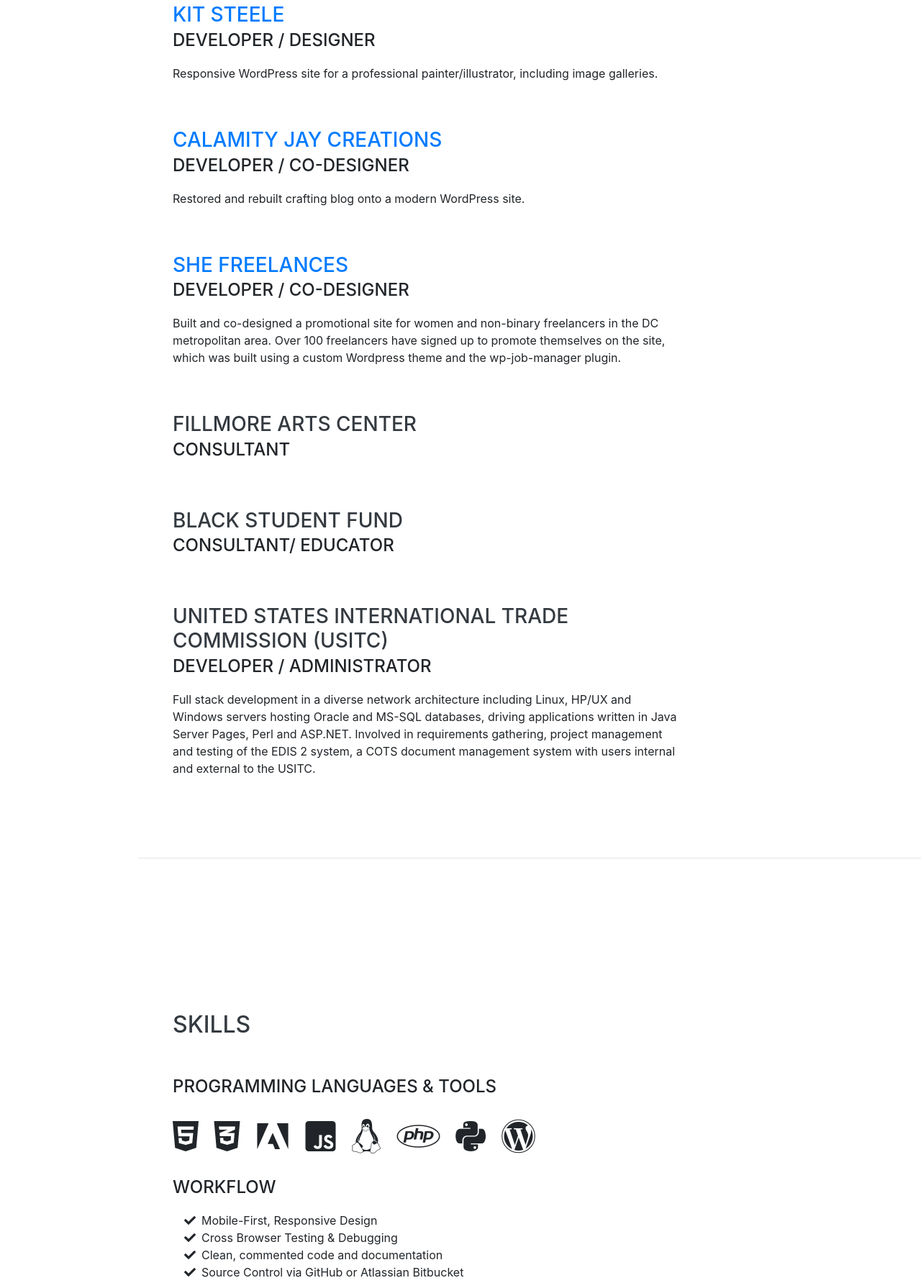
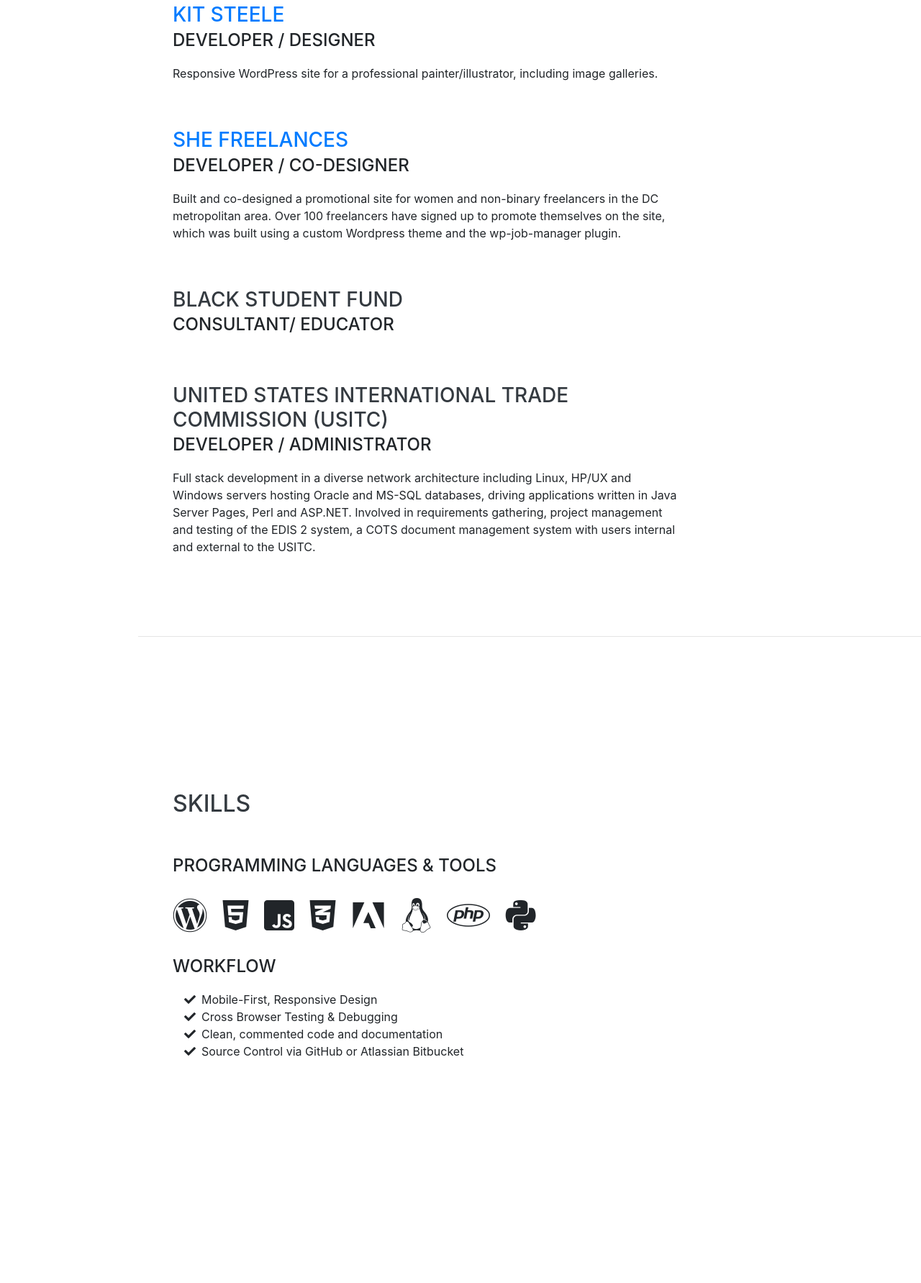
Before and after one commit to discolingua/discolingua.github.io, a website with bundled scripts: page index.html in a window 1280 px wide. Shown: the part 1755-3538 px from the top of the page at 72% size. After the commit the page ends 3440 px from the top, so only its background shows below. Built offline with nearby package versions, Linux system fonts and the light colour scheme; a web font is replaced by a local one.

Commit message:
trimmed calamityjane / fillmore

```diff
--- a/index.html
+++ b/index.html
@@ -139,30 +139,9 @@
 
         <div class="resume-item d-flex flex-column flex-md-row justify-content-between mb-5">
           <div class="resume-content">
-            <h3 class="mb-0"><a target="_blank" href="http://calamityjaycreations.com">Calamity Jay Creations</a></h3>
-            <div class="subheading mb-3">Developer / Co-Designer</div>
-            <p>Restored and rebuilt crafting blog onto a modern WordPress site.</p>
-          </div>
-          <div class="resume-date text-md-right">
-            <span class="text-primary"></span>
-          </div>
-        </div>
-
-        <div class="resume-item d-flex flex-column flex-md-row justify-content-between mb-5">
-          <div class="resume-content">
             <h3 class="mb-0"><a target="_blank" href="https://she-freelances.com">She Freelances</a></h3>
             <div class="subheading mb-3">Developer / Co-Designer</div>
             <p>Built and co-designed a promotional site for women and non-binary freelancers in the DC metropolitan area. Over 100 freelancers have signed up to promote themselves on the site, which was built using a custom Wordpress theme and the wp-job-manager plugin.</p>
-          </div>
-          <div class="resume-date text-md-right">
-            <span class="text-primary"></span>
-          </div>
-        </div>
-
-        <div class="resume-item d-flex flex-column flex-md-row justify-content-between mb-5">
-          <div class="resume-content">
-            <h3 class="mb-0">Fillmore Arts Center</h3>
-            <div class="subheading mb-3">Consultant</div>
           </div>
           <div class="resume-date text-md-right">
             <span class="text-primary"></span>
@@ -205,7 +184,13 @@
         <div class="subheading mb-3">Programming Languages &amp; Tools</div>
         <ul class="list-inline dev-icons">
           <li class="list-inline-item">
+            <i class="fab fa-wordpress"></i>
+          </li>
+          <li class="list-inline-item">
             <i class="fab fa-html5"></i>
+          </li>
+          <li class="list-inline-item">
+            <i class="fab fa-js-square"></i>
           </li>
           <li class="list-inline-item">
             <i class="fab fa-css3-alt"></i>
@@ -213,9 +198,7 @@
           <li class="list-inline-item">
             <i class="fab fa-adobe"></i>
           </li>
-          <li class="list-inline-item">
-            <i class="fab fa-js-square"></i>
-          </li>
+
           <li class="list-inline-item">
             <i class="fab fa-linux"></i>
           </li>
@@ -225,9 +208,7 @@
           <li class="list-inline-item">
             <i class="fab fa-python"></i>
           </li>
-          <li class="list-inline-item">
-            <i class="fab fa-wordpress"></i>
-          </li>
+
 
         </ul>
 
```
